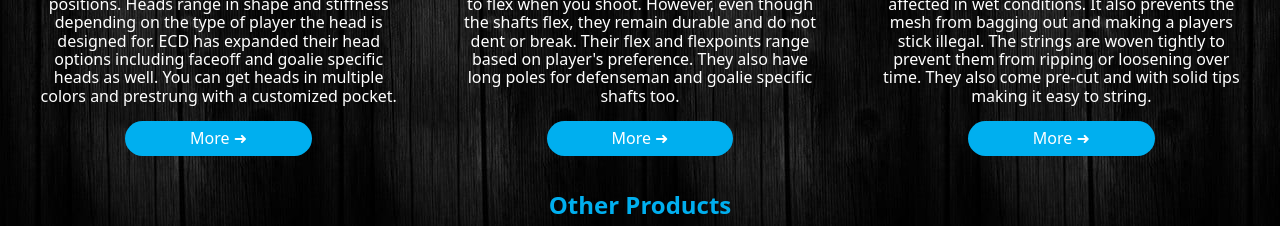
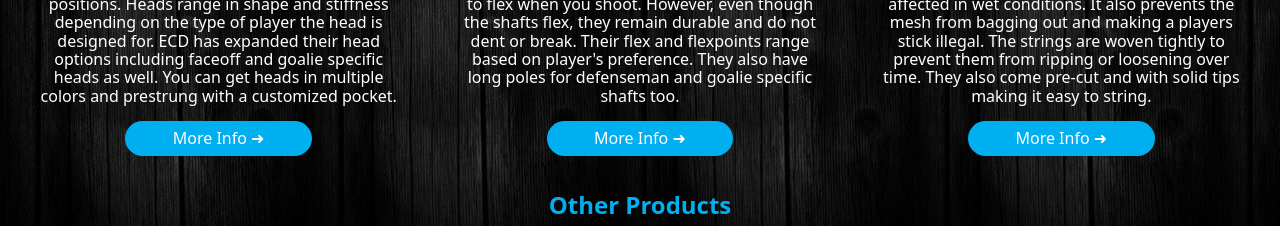
Before and after one commit to sebasgeiger/tribute_page, a plain HTML site: page index.html in a window 1280 px wide. Shown: the part 1380-1606 px from the top of the page. Drawn offline with nearby package versions, Linux system fonts and the light colour scheme; a web font is replaced by a local one.

Commit message:
added to buttons

```diff
--- a/index.html
+++ b/index.html
@@ -38,7 +38,7 @@
             <div class="content-inner">
                 <h1>Heads</h1>
                 <p>ECD's heads are top of the line and have different options for different types of players and positions. Heads range in shape and stiffness depending on the type of player the head is designed for. ECD has expanded their head options including faceoff and goalie specific heads as well. You can get heads in multiple colors and prestrung with a customized pocket.</p>
-                <button class="btn" href="#">More &#10140;</button>
+                <button class="btn" href="#">More Info &#10140;</button>
             </div>
         </div>
     </section>
@@ -50,7 +50,7 @@
             <div class="content-inner">
                 <h1>Shafts</h1>
                 <p>ECD's shafts all carry the Carbon name because they are made of carbon fiber which allows them to flex when you shoot. However, even though the shafts flex, they remain durable and do not dent or break. Their flex and flexpoints range based on player's preference. They also have long poles for defenseman and goalie specific shafts too.</p>
-                <button class="btn" href="#">More &#10140;</button>
+                <button class="btn" href="#">More Info &#10140;</button>
             </div>
         </div>
     </section>
@@ -62,7 +62,7 @@
             <div class="content-inner">
                 <h1>Mesh + Strings</h1>
                 <p>ECD's mesh is made Repel + Coating technology which prevents the mesh's performance to be affected in wet conditions. It also prevents the mesh from bagging out and making a players stick illegal. The strings are woven tightly to prevent them from ripping or loosening over time. They also come pre-cut and with solid tips making it easy to string. </p>
-                <button class="btn" href="#">More &#10140;</button>
+                <button class="btn" href="#">More Info &#10140;</button>
             </div>
         </div>
     </section>
```
